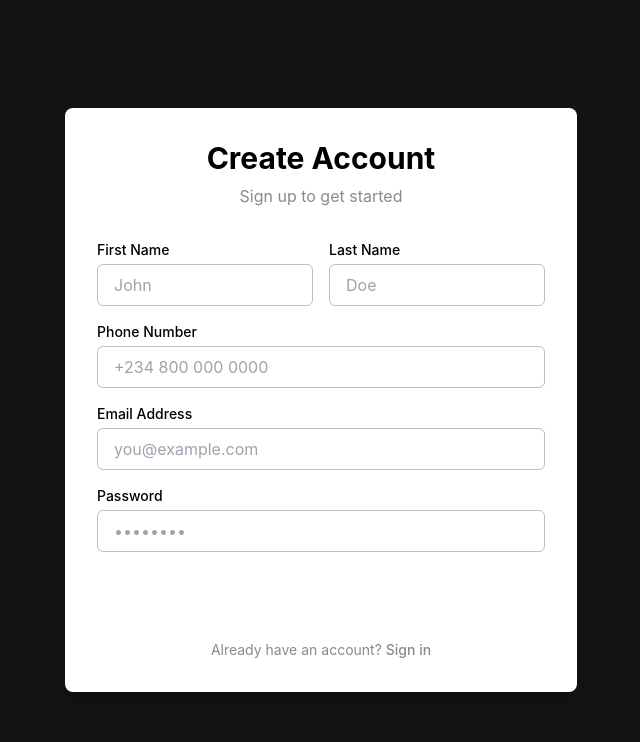
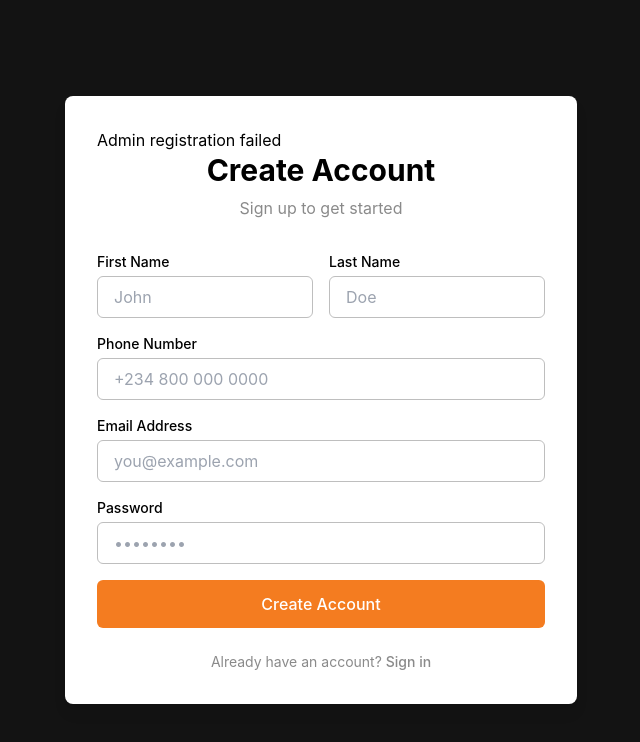
Before and after one commit to DeboikInc/sendrey-backoffice, a React (Create React App) app: page /reg-admin in a window 1280 px wide. Both pictures are taken after typing "Sample", "Sample", "5551234", "name@example.com", "Sample123" into the empty fields and a click on the button "Create Account". Shown: the top 742 px of the page, without its empty margins (319-959 px from the left). Built offline with nearby package versions, Linux system fonts and the light colour scheme; no server answers.

Commit message:
eslint compile error fixed

```diff
--- a/src/components/sidebar.jsx
+++ b/src/components/sidebar.jsx
@@ -3,7 +3,7 @@ import { useDispatch } from 'react-redux';
 import { useNavigate } from 'react-router-dom';
 import {
   AlertTriangle, Briefcase, Users, LogOut,
-  LayoutDashboard, Package, CreditCard, X, ShieldCheck
+  LayoutDashboard, Package, CreditCard, X
 } from 'lucide-react';
 import { adminLogout } from '../Redux/authSlice';
 import logo from '../assets/Sendrey-Logo-Variants-09.png';
--- a/src/page/BusinessUsers.jsx
+++ b/src/page/BusinessUsers.jsx
@@ -3,7 +3,7 @@ import { useDispatch, useSelector } from 'react-redux';
 import { getBusinessAccounts, getSuggestions, convertToBusiness, revokeBusiness } from '../Redux/businessSlice';
 import { UserPlus, RefreshCw, AlertTriangle } from 'lucide-react';
 
-export default function BusinessDashboard() {
+export default function BusinessUsers() {
   const dispatch = useDispatch();
   const { accounts: rawAccounts, suggestions: rawSuggestions, loading = false, error = null } = useSelector(state => state.business || {});
   const accounts    = Array.isArray(rawAccounts)    ? rawAccounts    : [];
--- a/src/page/Disputes.jsx
+++ b/src/page/Disputes.jsx
@@ -3,7 +3,7 @@ import { useDispatch, useSelector } from 'react-redux';
 import { getAllDisputes, resolveDispute } from '../Redux/disputeSlice';
 import { AlertTriangle, Clock, CheckCircle, MessageSquare, RefreshCw } from 'lucide-react';
 
-export default function Dispute() {
+export default function Disputes() {
   const dispatch = useDispatch();
   const { list: rawList, loading = false, error = null } = useSelector(state => state.dispute || {});
   const list = Array.isArray(rawList) ? rawList : [];
--- a/src/page/Payout.jsx
+++ b/src/page/Payout.jsx
@@ -1,4 +1,4 @@
-// admin-dashboard/src/pages/PayoutManagement.jsx
+
 import React, { useEffect, useState } from 'react';
 import { useDispatch, useSelector } from 'react-redux';
 import { getPayoutReceipts } from '../Redux/payoutSlice';
@@ -6,8 +6,8 @@ import { FileText, Check, X, RefreshCw, Clock, AlertTriangle } from 'lucide-reac
 
 export default function Payout() {
     const dispatch = useDispatch();
-    const { receipts: rawReceipts, count = 0, loading = false, error = null } = useSelector(state => state.payout || state.payouts || {});
-    const receipts = Array.isArray(rawReceipts) ? rawReceipts : [];
+    const { receipts, count = receipts.length, loading = false, error = null } = useSelector(state => state.payout || state.payouts || {});
+    //const receipts = Array.isArray(rawReceipts) ? rawReceipts : [];
 
     const [refreshing, setRefreshing] = useState(false);
 
--- a/src/page/auth/login.jsx
+++ b/src/page/auth/login.jsx
@@ -5,7 +5,7 @@ import { useNavigate, Link } from "react-router-dom";
 
 const Login = () => {
     const dispatch = useDispatch();
-    const { status, error } = useSelector(state => state.auth);
+    const { status } = useSelector(state => state.auth);
     const navigate = useNavigate();
     const [formData, setFormData] = useState({
         email: '',
@@ -90,7 +90,7 @@ const Login = () => {
                         <button
                             type="submit"
                             disabled={status === 'loading'}
-                            className="w-full bg-primary text-white py-3 rounded-md font-medium hover:bg-opacity-90 transition-all disabled:opacity-50 disabled:cursor-not-allowed mt-6"
+                            className="w-full bg-orange text-white py-3 rounded-md font-medium hover:bg-opacity-90 transition-all disabled:opacity-50 disabled:cursor-not-allowed mt-6"
                         >
                             {status === 'loading' ? 'Please wait...' : 'Sign In'}
                         </button>
--- a/src/page/auth/register.jsx
+++ b/src/page/auth/register.jsx
@@ -1,12 +1,11 @@
 import React, { useState } from 'react';
 import { useDispatch, useSelector } from 'react-redux';
 import { registerAdmin } from '../../Redux/authSlice';
-import { useNavigate, Link } from "react-router-dom";
+import {  Link } from "react-router-dom";
 
 const Register = () => {
     const dispatch = useDispatch();
     const { status, error } = useSelector(state => state.auth);
-    const navigate = useNavigate();
     const [formData, setFormData] = useState({
         email: '',
         password: '',
@@ -37,8 +36,12 @@ const Register = () => {
             <div className="w-full max-w-lg">
                 {/* Card Container */}
                 <div className="bg-white rounded-lg shadow-lg p-8">
+                    {
+                        error && <p>{error}</p>
+                    }
                     {/* Header */}
                     <div className="text-center mb-8">
+
                         <h1 className="text-3xl font-bold text-secondary mb-2">Create Account</h1>
                         <p className="text-gray-500">Sign up to get started</p>
                     </div>
@@ -140,7 +143,7 @@ const Register = () => {
                         <button
                             type="submit"
                             disabled={status === 'loading'}
-                            className="w-full bg-primary text-white py-3 rounded-md font-medium hover:bg-opacity-90 transition-all disabled:opacity-50 disabled:cursor-not-allowed mt-6"
+                            className="w-full bg-orange text-white py-3 rounded-md font-medium hover:bg-opacity-90 transition-all disabled:opacity-50 disabled:cursor-not-allowed mt-6"
                         >
                             {status === 'loading' ? 'Please wait...' : 'Create Account'}
                         </button>
--- a/src/page/home.jsx
+++ b/src/page/home.jsx
@@ -4,20 +4,20 @@ import Sidebar from '../components/sidebar';
 
 import Disputes from './Disputes';
 import BusinessUsers from './BusinessUsers';
-import DashBoard from './DashBoard';
+import KycDashBoard from './KycDashBoard';
 import RunnersList from './RunnerList';
 import UsersList from './UserList';
 import OrdersList from './OrdersList';
-import PayoutManagement from './Payout';
+import Payout from './Payout';
 
 const PAGES = {
-  'dashboard':      <DashBoard title="Dashboard" />,
+  'dashboard':      <KycDashBoard title="Dashboard" />,
   'disputes':       <Disputes title="Disputes" />,
   'business-users': <BusinessUsers title="Business Users" />,
   'runner-list':    <RunnersList title="Runner List" />,
   'users':          <UsersList title="User List" />,
   'orders':         <OrdersList title="Order List" />,
-  'payout':         <PayoutManagement title="Payout List" />,
+  'payout':         <Payout title="Payout List" />,
 };
 
 export default function Home() {
```
Also changed, not shown: src/page/KycDashBoard.jsx (renamed from src/page/DashBoard.jsx).
